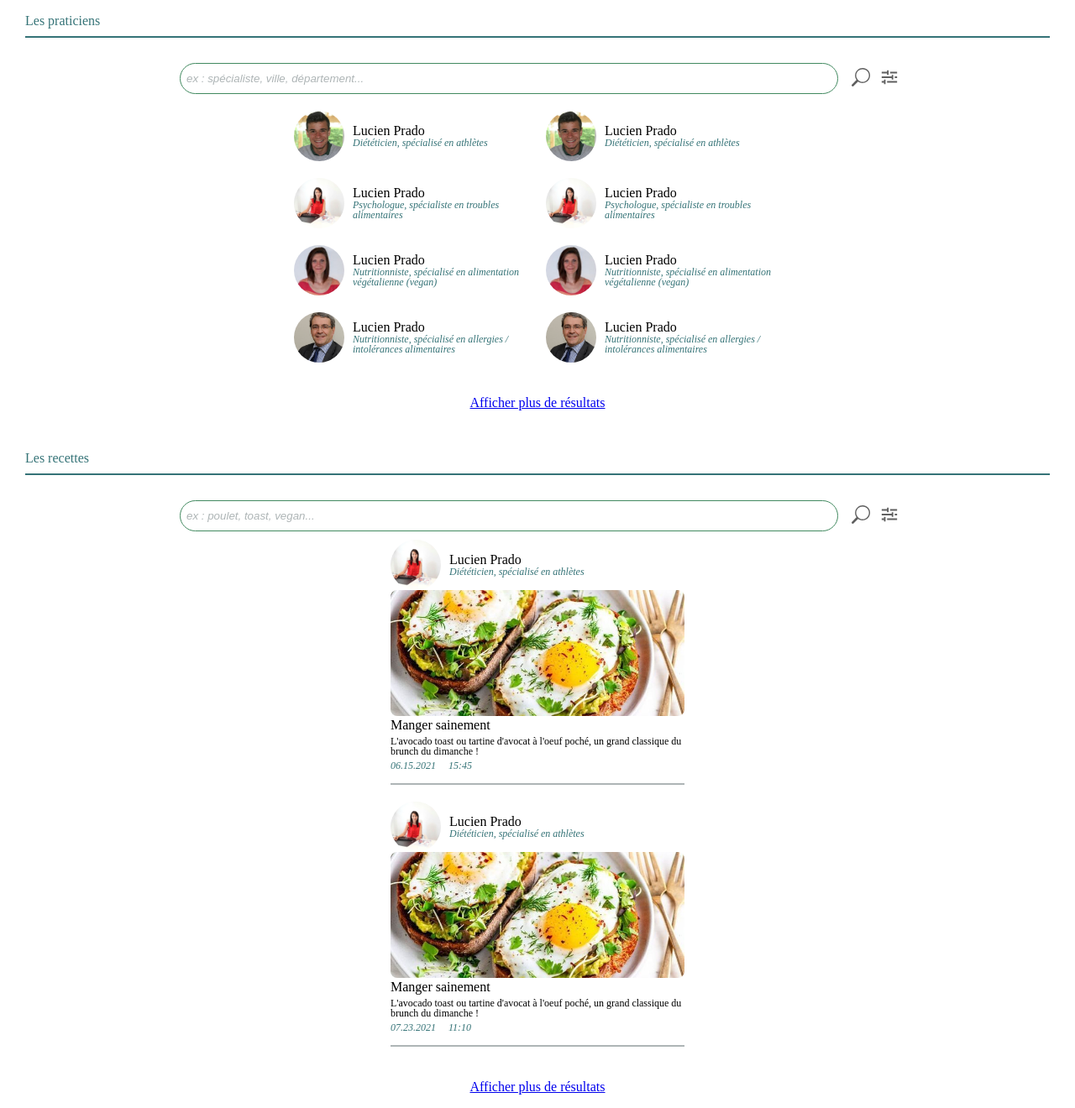
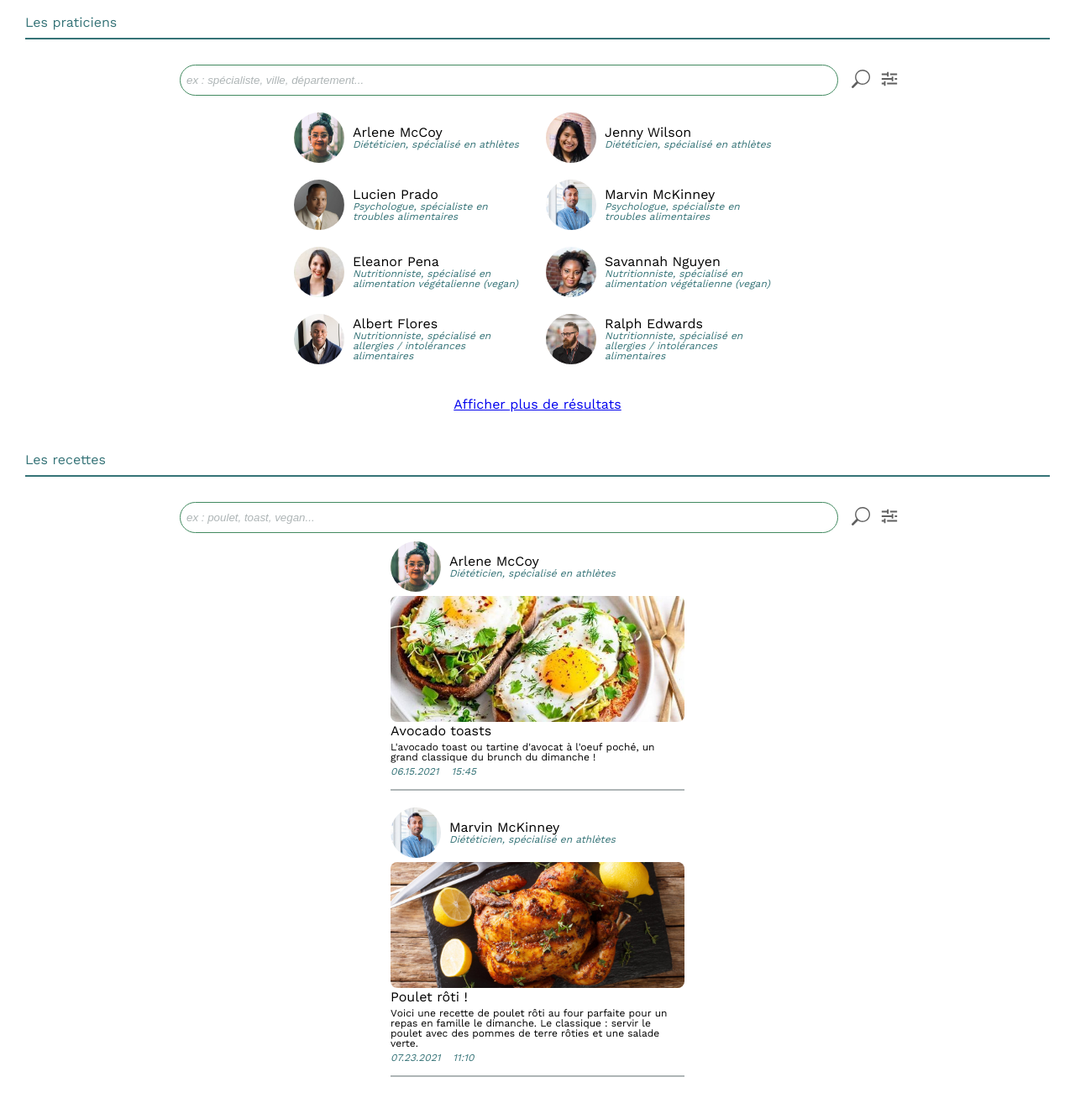
Before and after one commit to CamilleMrntz/Mealtips, a plain HTML site: page index.html in a window 1280 px wide. Shown: the part 81-1401 px from the top of the page at 84% size. Drawn offline with Linux system fonts and the light colour scheme; a web font is replaced by a local one.

Commit message:
img changed and font

```diff
--- a/index.html
+++ b/index.html
@@ -5,7 +5,8 @@
     <meta charset="UTF-8" />
     <meta http-equiv="X-UA-Compatible" content="IE=edge" />
     <meta name="viewport" content="width=device-width, initial-scale=1.0" />
-    <meta name="description" content="Mealtips est une plateforme de mise en relation entre particuliers et professionnels de santé alimentaire. Des recettes saines sont aussi proposées par nos professionnels pour vous permettre d'améliorer votre nutrition sans pour autant prendre de rendez-vous.">
+    <meta name="description"
+        content="Mealtips est une plateforme de mise en relation entre particuliers et professionnels de santé alimentaire. Des recettes saines sont aussi proposées par nos professionnels pour vous permettre d'améliorer votre nutrition sans pour autant prendre de rendez-vous.">
     <link rel="stylesheet" href="style.css" />
     <title>Mealtips</title>
 </head>
@@ -17,7 +18,7 @@
         <img class="logo_interaction" src="images/message_writing.svg" alt="notifications">
         <img class="logo_interaction logo_profil" src="images/user_circle.svg" alt="profil">
         <div class="header_utilisateur">
-            <h3>Super Utilisateur</h3>
+            <h3>Courtney Henry</h3>
             <img class="photo_utilisateur" src="images/utilisateur.jpg" alt="utilisateur">
         </div>
     </div>
@@ -51,60 +52,60 @@
         <div class="onglet_conseil_allCards">
             <div class="cards_diet4">
                 <div class="card_diet">
-                    <img class="photo_diet" src="images/dieteticien2.jpg" alt="photo professionnel" />
+                    <img class="photo_diet" src="images/professionels/diet1.jpg" alt="photo professionnel"/>
                     <div class="card_diet_text">
-                        <h3>Lucien Prado</h3>
+                        <h3>Arlene McCoy</h3>
                         <p>Diététicien, spécialisé en athlètes</p>
                     </div>
                 </div>
                 <div class="card_diet">
-                    <img class="photo_diet" src="images/dieteticienne1.jpg" alt="photo professionnel" />
+                    <img class="photo_diet" src="images/professionels/diet5.jpg" alt="photo professionnel"/>
                     <div class="card_diet_text">
                         <h3>Lucien Prado</h3>
                         <p>Psychologue, spécialiste en troubles alimentaires</p>
                     </div>
                 </div>
                 <div class="card_diet">
-                    <img class="photo_diet" src="images/dieteticienne2.jpg" alt="photo professionnel" />
+                    <img class="photo_diet" src="images/professionels/diet2.jpg" alt="photo professionnel"/>
                     <div class="card_diet_text">
-                        <h3>Lucien Prado</h3>
+                        <h3>Eleanor Pena</h3>
                         <p>Nutritionniste, spécialisé en alimentation végétalienne (vegan)</p>
                     </div>
                 </div>
                 <div class="card_diet">
-                    <img class="photo_diet" src="images/dieteticien1.jpeg" alt="photo professionnel" />
+                    <img class="photo_diet" src="images/professionels/diet6.jpg" alt="photo professionnel"/>
                     <div class="card_diet_text">
-                        <h3>Lucien Prado</h3>
+                        <h3>Albert Flores</h3>
                         <p>Nutritionniste, spécialisé en allergies / intolérances alimentaires</p>
                     </div>
                 </div>
             </div>
             <div class="cards_diet4">
                 <div class="card_diet">
-                    <img class="photo_diet" src="images/dieteticien2.jpg" alt="photo professionnel" />
+                    <img class="photo_diet" src="images/professionels/diet3.jpg" alt="photo professionnel" />
                     <div class="card_diet_text">
-                        <h3>Lucien Prado</h3>
+                        <h3>Jenny Wilson</h3>
                         <p>Diététicien, spécialisé en athlètes</p>
                     </div>
                 </div>
                 <div class="card_diet">
-                    <img class="photo_diet" src="images/dieteticienne1.jpg" alt="photo professionnel" />
+                    <img class="photo_diet" src="images/professionels/diet7.jpg" alt="photo professionnel" />
                     <div class="card_diet_text">
-                        <h3>Lucien Prado</h3>
+                        <h3>Marvin McKinney</h3>
                         <p>Psychologue, spécialiste en troubles alimentaires</p>
                     </div>
                 </div>
                 <div class="card_diet">
-                    <img class="photo_diet" src="images/dieteticienne2.jpg" alt="photo professionnel" />
+                    <img class="photo_diet" src="images/professionels/diet4.jpg" alt="photo professionnel" />
                     <div class="card_diet_text">
-                        <h3>Lucien Prado</h3>
+                        <h3>Savannah Nguyen</h3>
                         <p>Nutritionniste, spécialisé en alimentation végétalienne (vegan)</p>
                     </div>
                 </div>
                 <div class="card_diet">
-                    <img class="photo_diet" src="images/dieteticien1.jpeg" alt="photo professionnel" />
+                    <img class="photo_diet" src="images/professionels/diet8.jpg" alt="photo professionnel" />
                     <div class="card_diet_text">
-                        <h3>Lucien Prado</h3>
+                        <h3>Ralph Edwards</h3>
                         <p>Nutritionniste, spécialisé en allergies / intolérances alimentaires</p>
                     </div>
                 </div>
@@ -125,16 +126,16 @@
     <section class="onglet_content onglet_inspiration">
         <article>
             <div class="card_diet">
-                <img class="photo_diet" src="images/dieteticienne1.jpg" alt="photo professionnel">
+                <img class="photo_diet" src="images/professionels/diet1.jpg" alt="photo professionnel">
                 <div class="card_diet_text">
-                    <h4>Lucien Prado</h4>
+                    <h4>Arlene McCoy</h4>
                     <p>Diététicien, spécialisé en athlètes</p>
                 </div>
             </div>
             <div class="card_article">
                 <img class="photo_recette" src="images/plat1.jpg" alt="recette toast avocats-oeufs">
                 <div class="card_article_text">
-                    <h3>Manger sainement</h3>
+                    <h3>Avocado toasts</h3>
                     <p>L'avocado toast ou tartine d'avocat à l'oeuf poché, un grand classique du brunch du dimanche !
                     </p>
                     <div class="card_article_footer">
@@ -146,17 +147,17 @@
         </article>
         <article>
             <div class="card_diet">
-                <img class="photo_diet" src="images/dieteticienne1.jpg" alt="photo professionnel">
+                <img class="photo_diet" src="images/professionels/diet7.jpg" alt="photo professionnel">
                 <div class="card_diet_text">
-                    <h4>Lucien Prado</h4>
+                    <h4>Marvin McKinney</h4>
                     <p>Diététicien, spécialisé en athlètes</p>
                 </div>
             </div>
             <div class="card_article">
-                <img class="photo_recette" src="images/plat1.jpg" alt="recette toast avocats-oeufs">
+                <img class="photo_recette" src="images/plat2.jpg" alt="recette poulet rôti">
                 <div class="card_article_text">
-                    <h3>Manger sainement</h3>
-                    <p>L'avocado toast ou tartine d'avocat à l'oeuf poché, un grand classique du brunch du dimanche !
+                    <h3>Poulet rôti !</h3>
+                    <p>Voici une recette de poulet rôti au four parfaite pour un repas en famille le dimanche. Le classique : servir le poulet avec des pommes de terre rôties et une salade verte.
                     </p>
                     <div class="card_article_footer">
                         <p>07.23.2021</p>
--- a/style.css
+++ b/style.css
@@ -126,8 +126,9 @@ table {
 
 @font-face {
   font-family: "work_sans";
-  src: url("fonts/Work_Sans/WorkSans-VariableFont_wght.ttf") format("truetype");
+  src: url("fonts/Work_Sans/WorkSans-VariableFont_wght.woff") format("truetype");
 }
+
 
 /* Header */
 
@@ -296,6 +297,7 @@ section a {
 article {
   display: flex;
   flex-direction: column;
+  gap: 5px;
   margin-inline: 6.25rem;
   padding-bottom: 15px;
   border-bottom: 2px solid #aeb5b6;
```
Also changed, not shown: index_inspiration.html (+8 -8 lines), fonts/Work_Sans/WorkSans-VariableFont_wght.woff (added), images/plat2.jpg (added), images/professionels/diet1.jpg (added), images/professionels/diet2.jpg (added), images/professionels/diet3.jpg (added), images/professionels/diet4.jpg (added), images/professionels/diet5.jpg (added), images/professionels/diet6.jpg (added), images/professionels/diet7.jpg (added), images/professionels/diet8.jpg (added), images/utilisateur.jpg, 4 other files.
